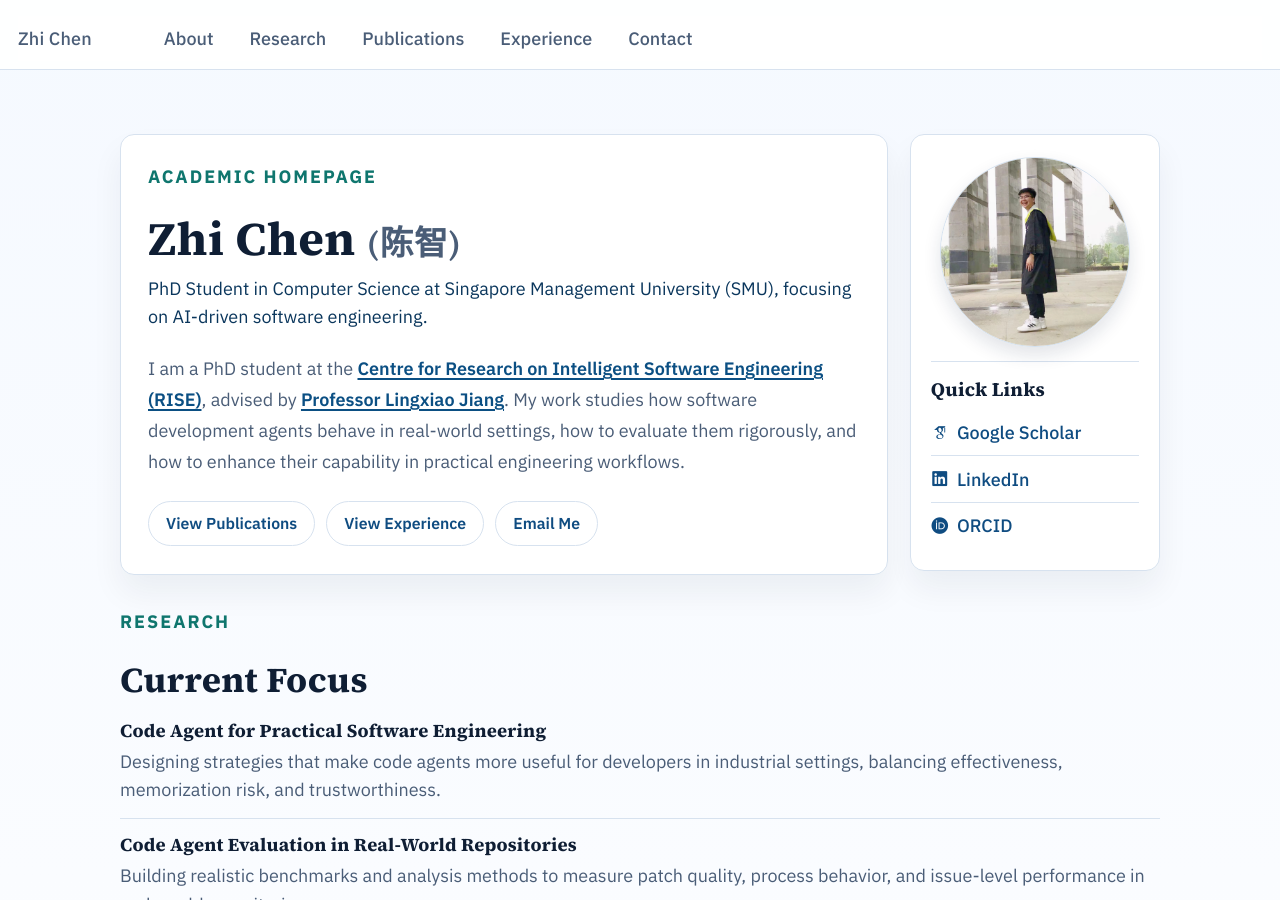
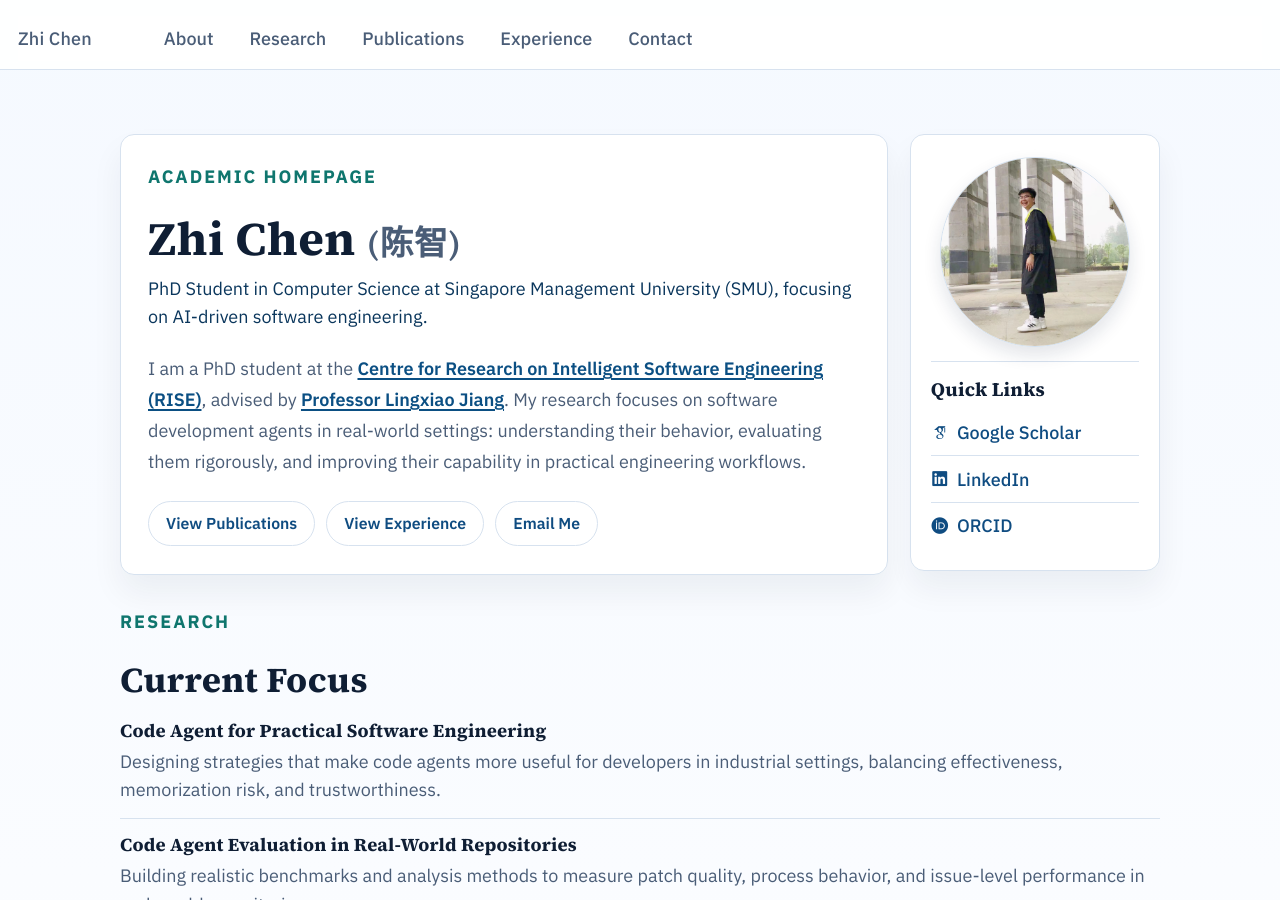
Before and after one commit to chenzhi-cz/chenzhi-cz.github.io, a Jekyll site: the page built from _pages/about.md, in a window 1280 px wide and 900 px high. Built offline with Jekyll 4.4.1, drawn with Linux system fonts in a browser that asks for light colours; some web fonts are replaced.

Commit message:
Refine opening research statement for clarity

```diff
--- a/_pages/about.md
+++ b/_pages/about.md
@@ -19,8 +19,7 @@ redirect_from:
       <p class="home-summary">
         I am a PhD student at the <a href="https://rise.smu.edu.sg/" target="_blank" rel="noopener">Centre for Research on Intelligent Software Engineering (RISE)</a>,
         advised by <a href="https://faculty.smu.edu.sg/profile/jiang-lingxiao-896" target="_blank" rel="noopener">Professor Lingxiao Jiang</a>.
-        My work studies how software development agents behave in real-world settings, how to evaluate them rigorously,
-        and how to enhance their capability in practical engineering workflows.
+        My research focuses on software development agents in real-world settings: understanding their behavior, evaluating them rigorously, and improving their capability in practical engineering workflows.
       </p>
       <div class="home-actions">
         <a href="#publications" class="home-btn">View Publications</a>
```
